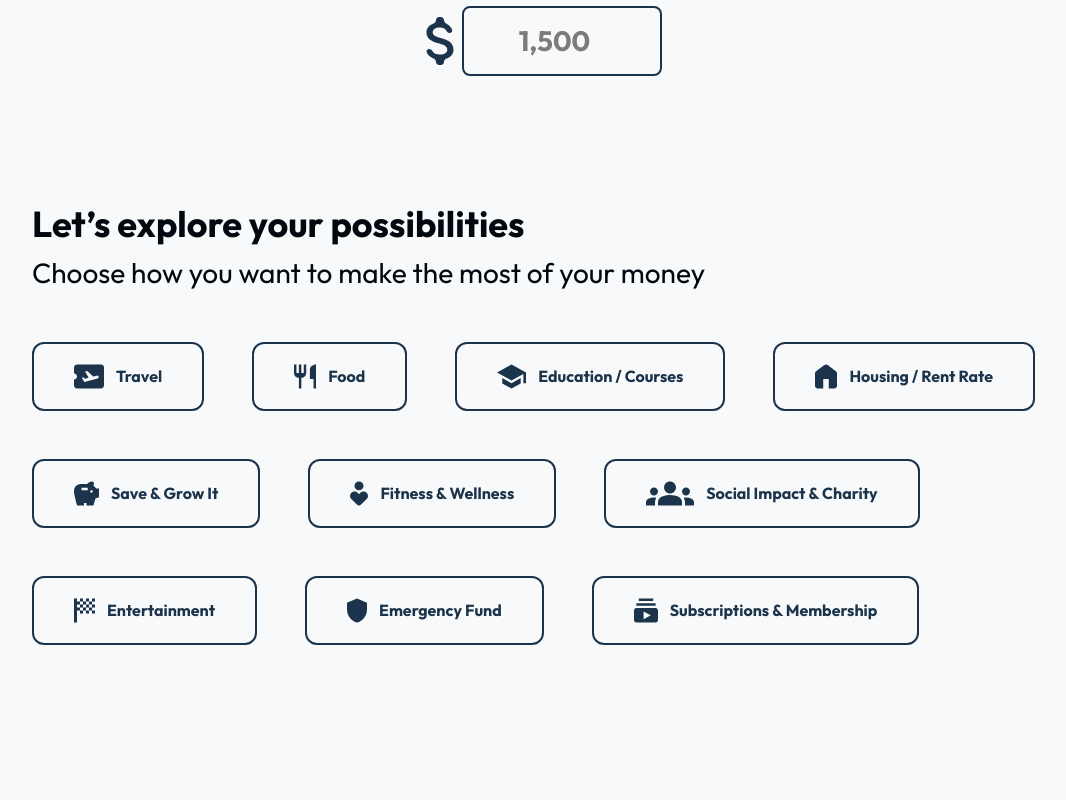
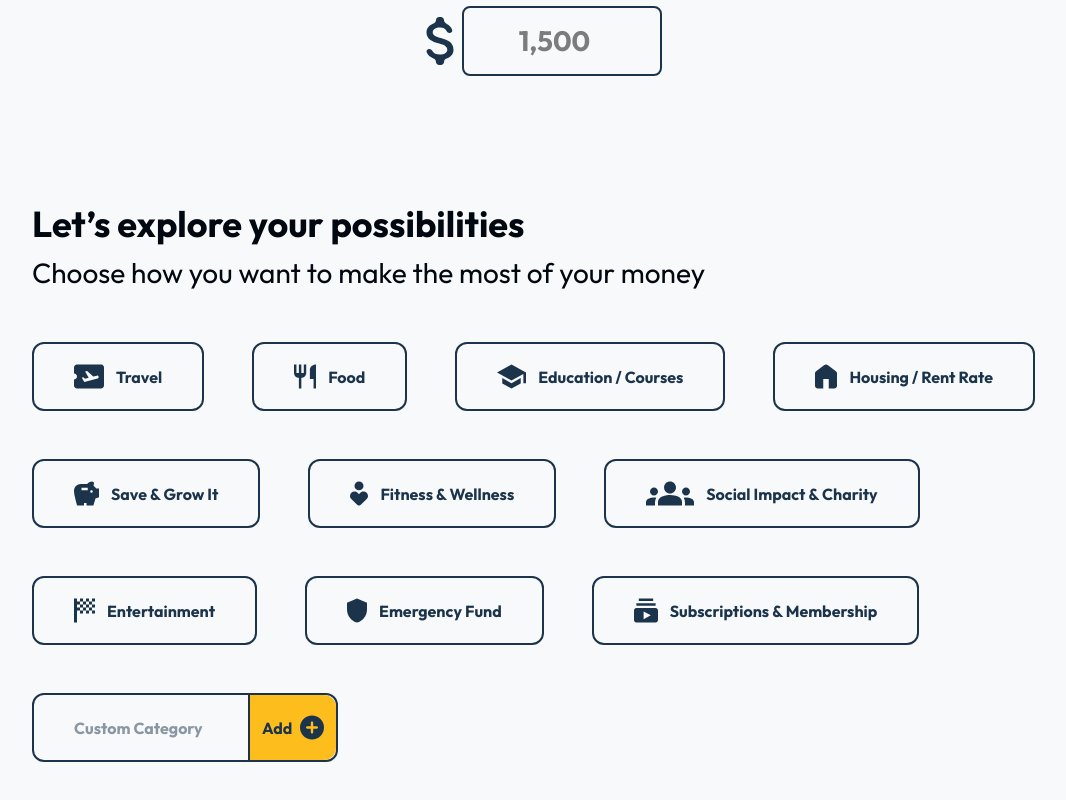
Before and after one commit to ludwint3265/BudgetCalculatorFrontend, a React (Vite) app: page / in a window 1280 px wide. Shown: the part 306-1106 px from the top of the page, without its empty margins (96-1162 px from the left). Before the commit the page ends 1079 px from the top, so only its background shows below. Built offline with nearby package versions, Linux system fonts and the light colour scheme.

Commit message:
add: custom category option

```diff
--- /dev/null
+++ b/src/App.css
@@ -0,0 +1,18 @@
+@keyframes shake {
+  0%,
+  100% {
+    transform: translateX(0);
+  }
+  20%,
+  60% {
+    transform: translateX(-3px);
+  }
+  40%,
+  80% {
+    transform: translateX(3px);
+  }
+}
+
+.shake-animation {
+  animation: shake 0.5s ease-in-out;
+}
--- a/src/App.jsx
+++ b/src/App.jsx
@@ -2,12 +2,18 @@ import React, { useState } from "react";
 import logo from "/logo.svg";
 import DollarIcon from "./assets/icons/dollarIcon.svg?react";
 import SparkIcon from "./assets/icons/sparkIcon.svg?react";
+import AddIcon from "./assets/icons/addIcon.svg?react";
+import SparksIcon from "./assets/icons/sparkIcon.svg?react";
 import { categories } from "./constants/categories";
+
+import "./App.css";
 
 function App() {
   const [selectedCategory, setSelectedCategory] = useState(null);
   const [userBudget, setUserBudget] = useState(0);
+  const [shake, setShake] = useState(false);
   const [aiSuggestions, setAiSuggestions] = useState([]);
+  const [customCategory, setCustomCategory] = useState("");
 
   const handleBudgetChange = (event) => {
     const budget = event.target.value;
@@ -35,6 +41,27 @@ function App() {
       "Weekend Beach Retreat: Visit the Florida Keys or the Amalfi Coast. Enjoy affordable beachside accommodations and local seafood.",
       "Cultural Immersion: Explore local festivals or events in your chosen destination. Engage with locals and enjoy authentic experiences.",
     ]);
+  };
+
+  const handleAddCustomCategory = () => {
+    if (
+      customCategory &&
+      !categories.some((category) => category.name === customCategory)
+    ) {
+      const newCategory = {
+        id: categories.length + 1,
+        name: customCategory,
+        icon: SparksIcon,
+      };
+      categories.push(newCategory);
+      setCustomCategory("");
+      setSelectedCategory(customCategory);
+      handleCategoryChange(customCategory);
+    } else {
+      setCustomCategory("");
+      setShake(true);
+      setTimeout(() => setShake(false), 400);
+    }
   };
 
   return (
@@ -76,13 +103,29 @@ function App() {
             <button
               type="button"
               key={category.id}
-              className={`flex py-5 px-10 gap-3 rounded-xl border-2 border-[#1C344B] font-bold cursor-pointer text-[#1C344B] ${selectedCategory === category.name ? "bg-[#FDBD1D]" : "bg-[#F7F9FA] hover:bg-[#FFEEC4]"}`}
+              className={`flex py-5 px-10 gap-3 rounded-xl border-2 border-[#1C344B] font-bold cursor-pointer items-center text-[#1C344B] ${selectedCategory === category.name ? "bg-[#FDBD1D]" : "bg-[#F7F9FA] hover:bg-[#FFEEC4]"}`}
               onClick={() => handleCategoryChange(category.name)}
             >
               {React.createElement(category.icon)}
               {category.name}
             </button>
           ))}
+          <div className="flex text-[#1C344B] border-2 border-[#1C344B] rounded-xl font-bold items-center">
+            <input
+              type="text"
+              placeholder="Custom Category"
+              className="py-5 px-10 border-e-2 w-[216px] h-full rounded-l-xl"
+              value={customCategory}
+              onChange={(e) => setCustomCategory(e.target.value)}
+            />
+            <button
+              className={`flex gap-2 cursor-pointer bg-[#FDBD1D] py-5 px-3 rounded-r-xl h-full items-center ${shake ? "shake-animation" : ""}`}
+              onClick={handleAddCustomCategory}
+            >
+              <span>Add</span>
+              <AddIcon />
+            </button>
+          </div>
         </div>
       </div>
 
@@ -126,7 +169,10 @@ function App() {
             <button
               type="button"
               className="bg-[#F7F9FA] text-[#1C344B] border-2 border-[#1C344B] rounded-xl py-3 px-8 font-bold cursor-pointer"
-              onClick={() => setSelectedCategory("")}
+              onClick={() => {
+                setSelectedCategory("");
+                setAiSuggestions([]);
+              }}
             >
               Choose another category
             </button>
```
Also changed, not shown: src/assets/icons/addIcon.svg (added), src/assets/icons/sparksIcon.svg (added).
